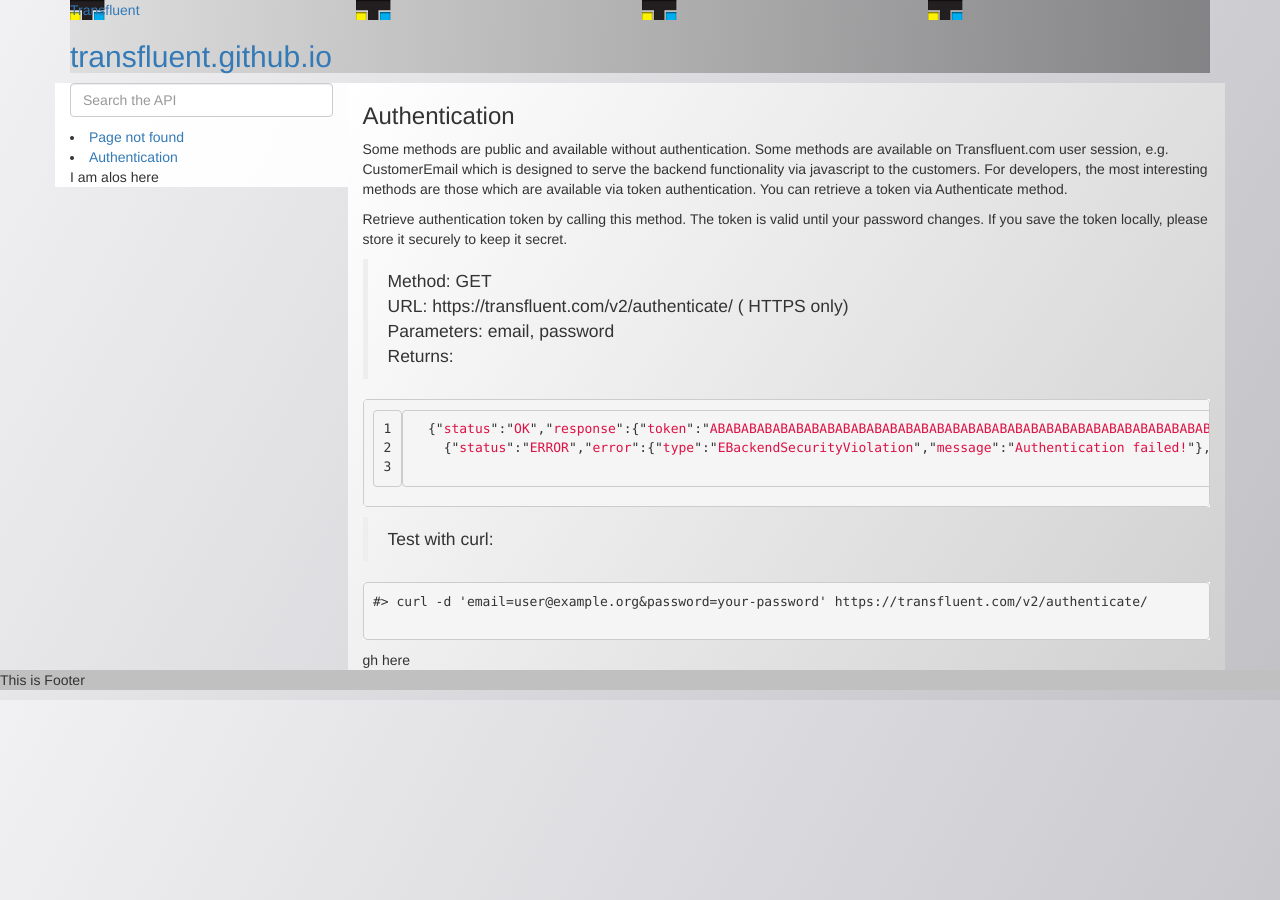
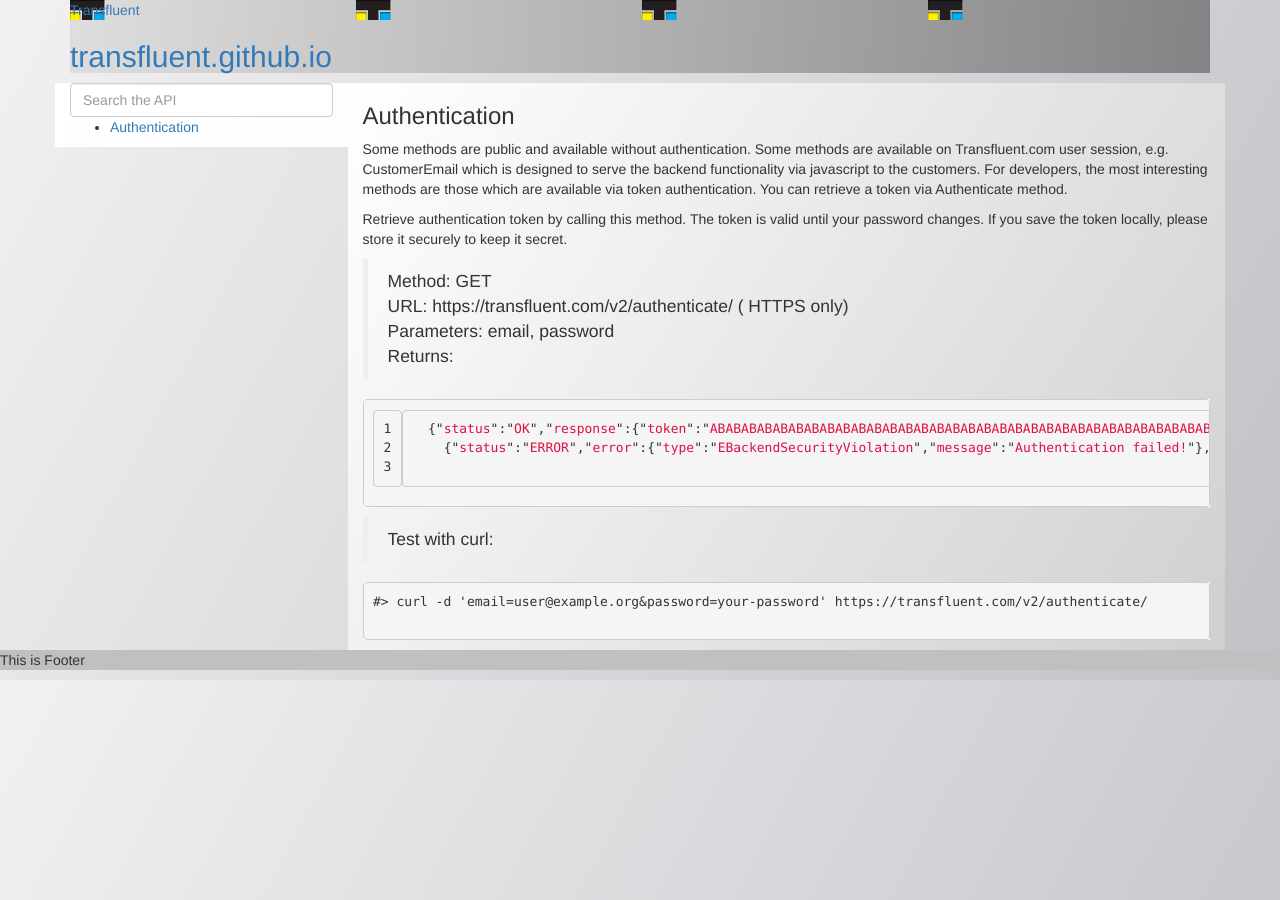
Before and after one commit to Transfluent/transfluent.github.io, a Jekyll site: the page built from api/authentication.md, in a window 1280 px wide. Built offline with Jekyll 4.4.1, drawn with Linux system fonts in a browser that asks for light colours; nearby versions of some CDN libraries.

```diff
--- a/404.html
+++ /dev/null
@@ -1,6 +0,0 @@
----
-layout: errors
-title:  "Page not found"
----
-
-The Page you are trying to access doesn't exist, please use the sidebar to navigate or search.
--- a/_includes/home.html
+++ /dev/null
@@ -1,5 +0,0 @@
-{% if site.url == '/' %}
-  {% for apis in site.pages %}
-    {{ apis }}
-  {% endfor %}
-{% endif %}
--- a/_includes/navigation.html
+++ b/_includes/navigation.html
@@ -3,30 +3,11 @@
 </div>
 <div class='navigation-links'>
   <ul>
-   {% for apis in page.categories.apis %}
-   <li>{{ apis }}</li>
-{% endfor %}
+    {% for node in site.pages %}
+      {% if node.title != nil and node.url != '/' %}
+        {% capture nodediff %}{{ page.url | remove:node.url }}{% endcapture %}
+        <li><a {% if nodediff != page.url %}class="active" {% endif %}href="{{ node.url}}">{{ node.title}}</a></li>
+      {% endif %}
+    {% endfor %}
   </ul>
 </div>
-
- {% for node in site.pages %}
-    {% if node.title != nil and node.url != '/' %}
-    {% capture nodediff %}{{ page.url | remove:node.url }}{% endcapture %}
-    <li><a {% if nodediff != page.url %}class="active" {% endif %}href="{{ node.url}}">{{ node.title}}</a></li>
-    {% endif %}
-
-   {% endfor %}
-
-
-   {% for node in site.categories.apis %}
-   {{ 'we are here' }}
-   {{ node }}
-   {% endfor %}
-
-     {% for node in site.api %}
-   {{ 'we are here' }}
-   {{ node }}
-   I can be here
-     {% endfor %}
-
-     I am alos here
--- a/_layouts/api.html
+++ b/_layouts/api.html
@@ -1,6 +1,5 @@
 ---
 layout: default
-apis: docs
 ---
 <section class='api-container'>
   <header class='api-header'>
--- a/api/authentication.md
+++ b/api/authentication.md
@@ -19,10 +19,3 @@ section: api/authentication
 #> curl -d 'email=user@example.org&password=your-password' https://transfluent.com/v2/authenticate/
     {% endhighlight %}
 <div>
-
-{% for node in page.apis %}
-   {{ 'we are here' }}
-   {{ node }}
-   I can be here
-     {% endfor %}
-gh here
--- a/index.html
+++ b/index.html
@@ -1,6 +1,5 @@
 ---
 layout: default
-title: Transfluent API Documentation Site
 ---
 
 <div class='page-header'>
```
Also changed, not shown: _posts/2014-04-24-welcome-to-jekyll.markdown (deleted, +0 -26 lines), fonts/glyphicons/glyphicons-halflings-regular.svg (deleted), fonts/glyphicons/glyphicons-halflings-regular.ttf (deleted), fonts/glyphicons/glyphicons-halflings-regular.woff (deleted), 10 other files.
